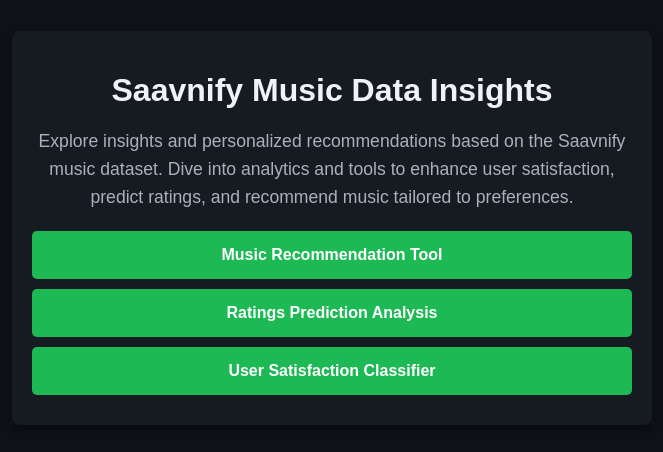
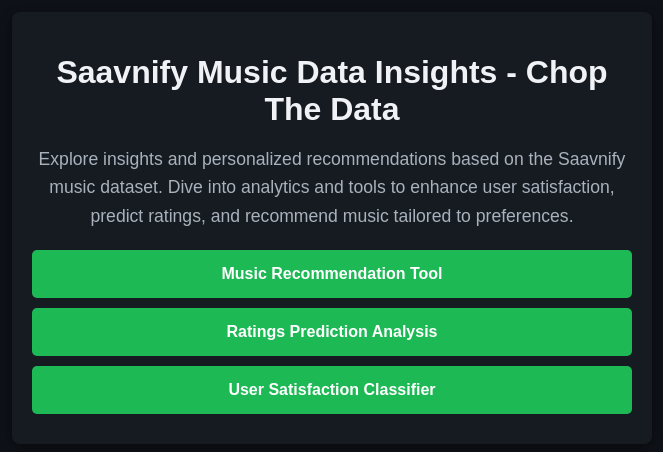
Before and after one commit to jojocoder28/music_dataset_analysis, a plain HTML site: page index.html in a window 1280 px wide. Shown: the part 182-634 px from the top of the page, without its empty margins (308-971 px from the left). Drawn offline with Linux system fonts and the light colour scheme.

Commit message:
index.html added

```diff
--- a/index.html
+++ b/index.html
@@ -73,7 +73,7 @@
 <body>
 
 <div class="container">
-    <h1>Saavnify Music Data Insights</h1>
+    <h1>Saavnify Music Data Insights - Chop The Data</h1>
     <p>Explore insights and personalized recommendations based on the Saavnify music dataset. Dive into analytics and tools to enhance user satisfaction, predict ratings, and recommend music tailored to preferences.</p>
 
     <a href="https://music-recommendation-genai.streamlit.app/" class="link" target="_blank">Music Recommendation Tool</a>
```
